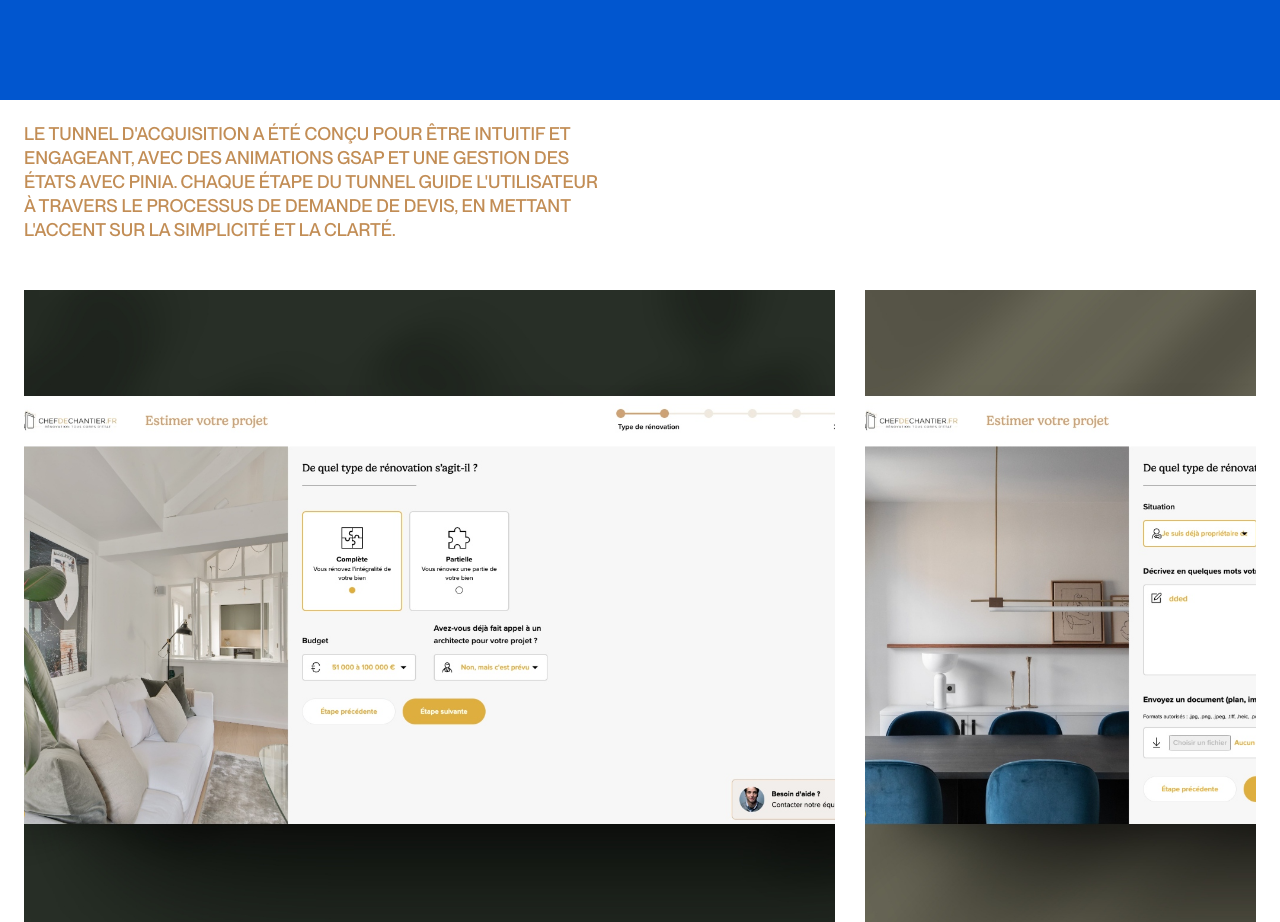
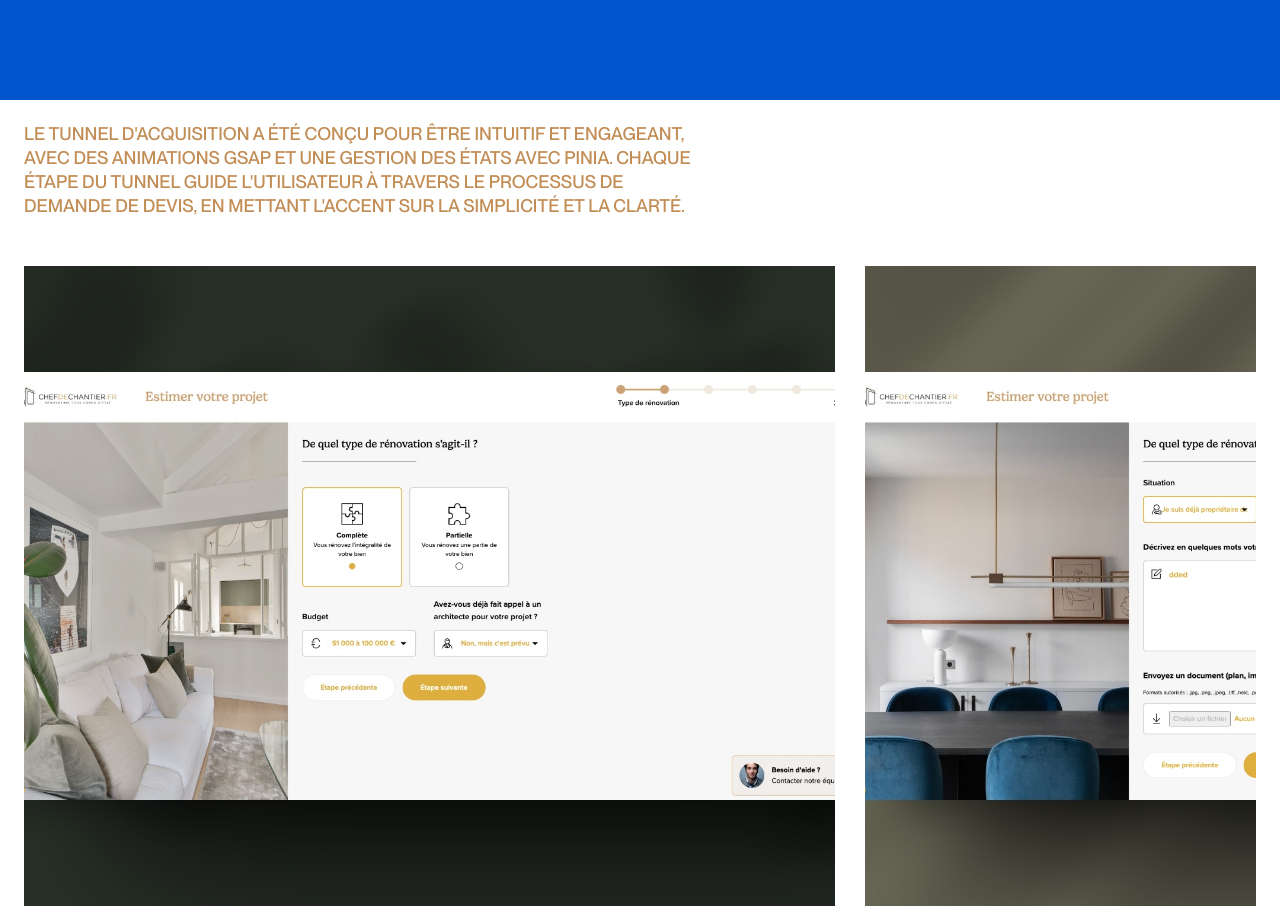
Before and after one commit to simontessard/2025-portfolio, a Next.js app: page /work/cdc in a window 1280 px wide. Shown: the part 1500-2422 px from the top of the page. Built offline with nearby package versions, Linux system fonts and the light colour scheme.

Commit message:
Mini UX/UI adjustments

```diff
--- a/src/components/projects-slug/ImagesDesc.tsx
+++ b/src/components/projects-slug/ImagesDesc.tsx
@@ -10,7 +10,7 @@ export default function ImagesDesc({ title, description, color = "#0156cf" }: Im
             <h1 style={{ color }} className="font-primary text-xl md:text-2xl xl:text-4xl uppercase tracking-tight md:max-w-lg font-medium mb-2 md:mb-4">
                 {title}
             </h1>
-            <p style={{ color }} className="font-primary text-sm md:text-lg md:leading-6 md:max-w-xl 2xl:max-w-2xl uppercase">
+            <p style={{ color }} className="font-primary text-sm md:text-lg md:leading-6 md:max-w-xl xl:max-w-2xl 2xl:max-w-3xl uppercase">
                 {description}
             </p>
         </div>
--- a/src/components/projects/Project.tsx
+++ b/src/components/projects/Project.tsx
@@ -47,7 +47,7 @@ export default function Projet({ title, cover, path, technos }: ProjectProps) {
                     {technos.map((techno, index) => (
                         <span key={index} className="flex items-center size-fit">
                             {techno}
-                            {index < technos.length - 1 && <span className="inline-block size-1 md:size-1.5 mx-1.5 bg-primary rounded-full"/>}
+                            {index < technos.length - 1 && <span className="inline-block size-1 md:size-1.5 mx-1.5 xl:mx-2 bg-primary rounded-full"/>}
                         </span>
                     ))}
                 </h3>
```
